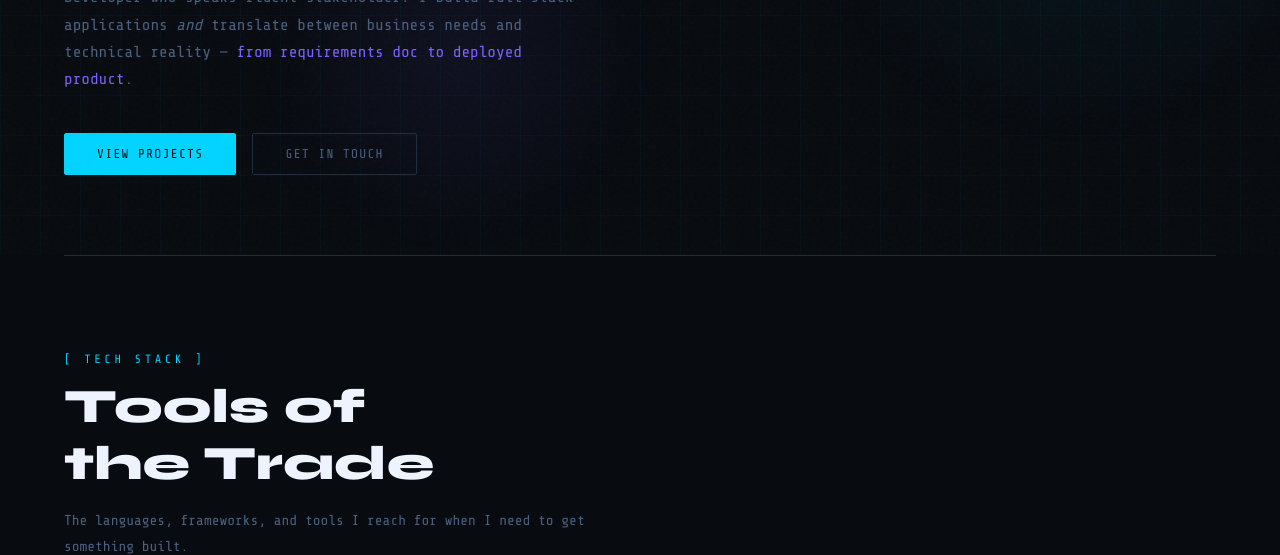
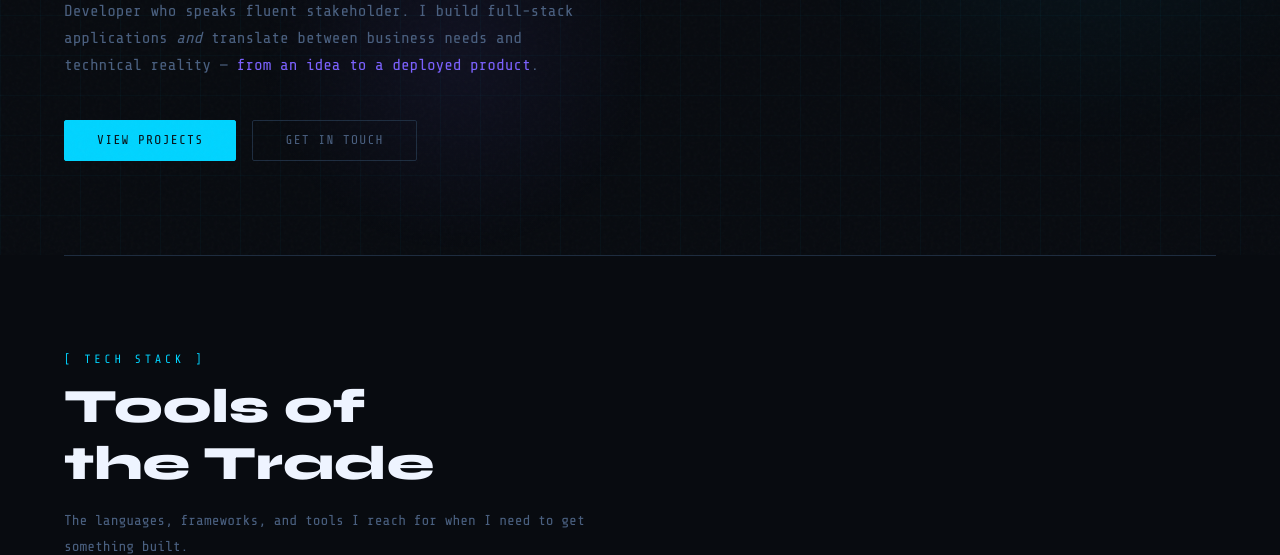
Before and after one commit to starlitBugHuntress/mySite, a website: page index.html in a window 1280 px wide. Shown: the part 545-1100 px from the top of the page. Drawn offline with nearby package versions, Linux system fonts and the light colour scheme.

Commit message:
Edited Vernacular

```diff
--- a/index.html
+++ b/index.html
@@ -522,7 +522,7 @@
   <p class="hero-sub">
     Developer who speaks fluent stakeholder. I build full-stack applications
     <em>and</em> translate between business needs and technical reality —
-    <span class="accent">from requirements doc to deployed product</span>.
+    <span class="accent">from an idea to a deployed product</span>.
   </p>
   <div class="hero-cta">
     <a href="#projects" class="btn btn-primary">View Projects</a>
```
